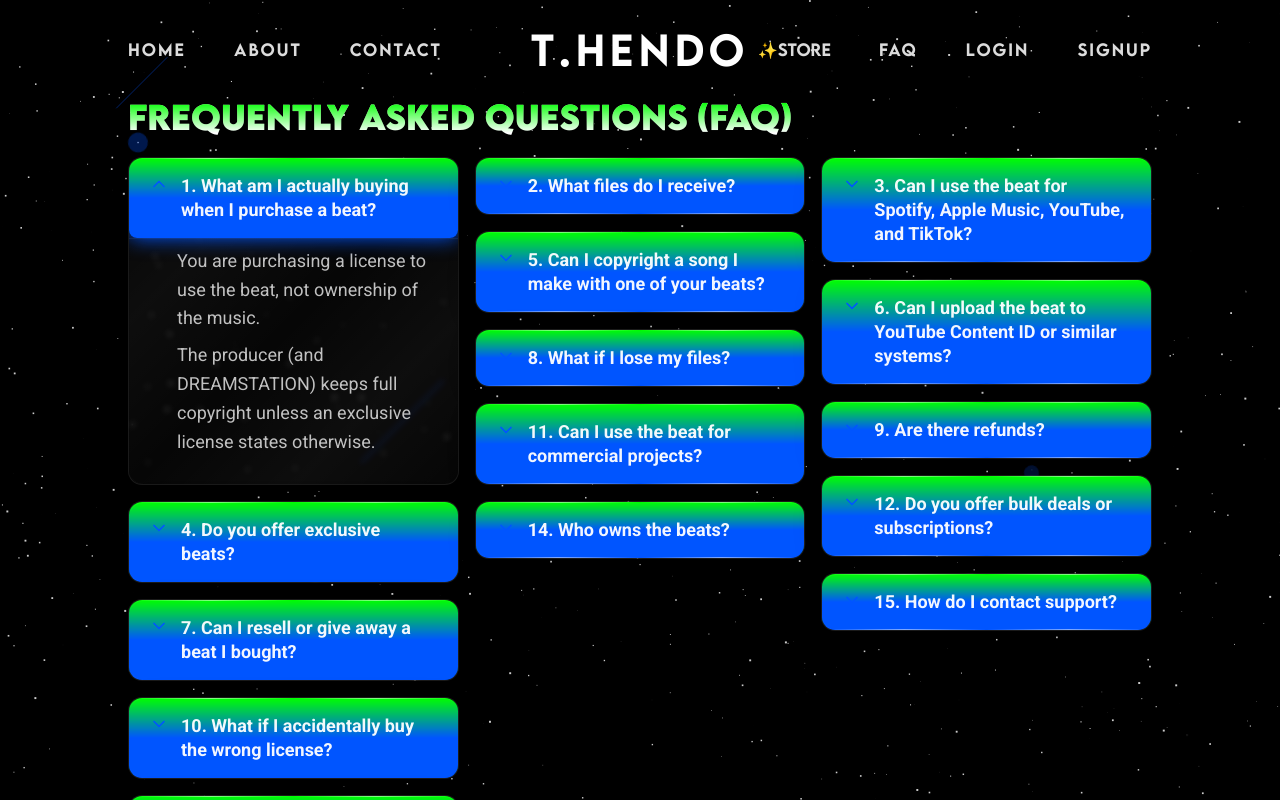
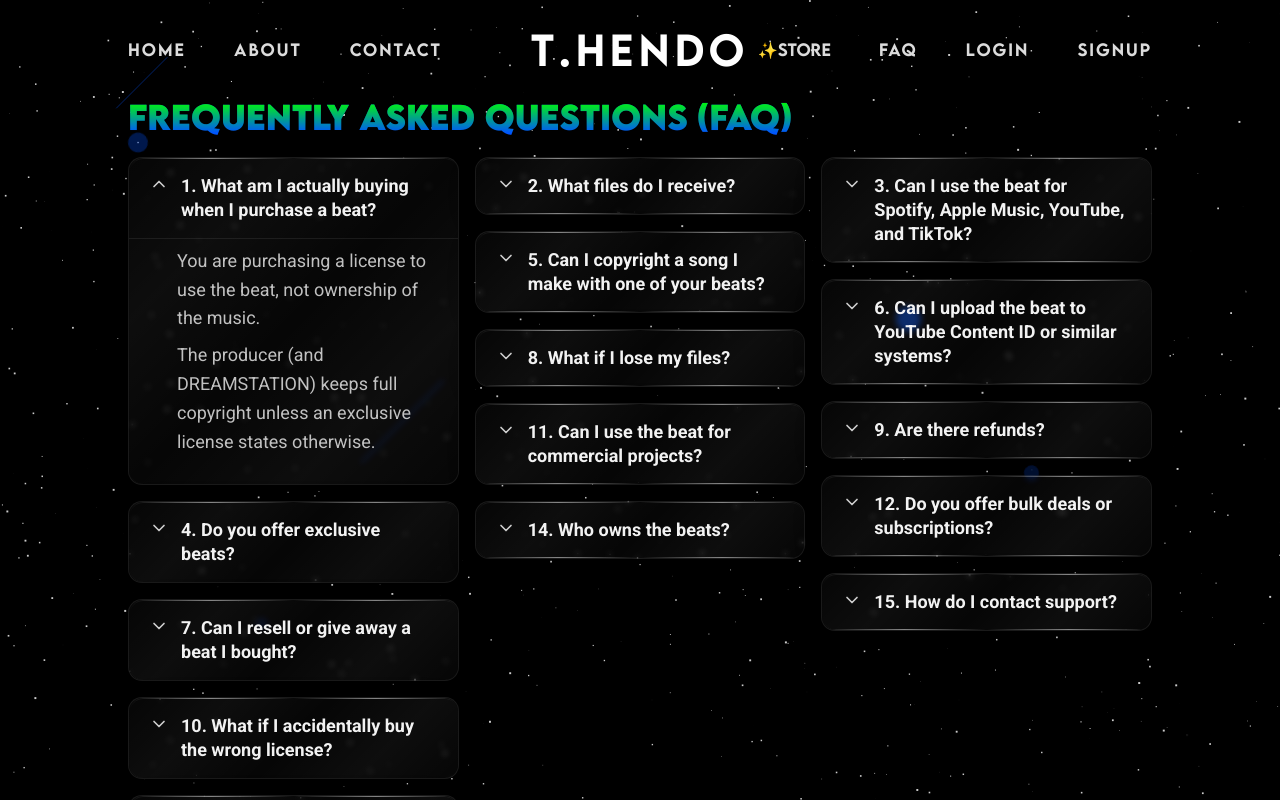
Before and after one commit to NikoDola/hendo, a Next.js app: page /faq in a window 1280 px wide. Shown: the top 800 px of the page. Built offline with nearby package versions, Linux system fonts and the light colour scheme; no server answers.

Commit message:
faq are not changing colors

```diff
--- a/src/components/pages/FaqPage.css
+++ b/src/components/pages/FaqPage.css
@@ -6,7 +6,7 @@
 }
 
 .faqPageTitle {
-  color: white;
+
   font-size: 2rem;
   font-weight: 700;
   margin: 0 0 1.5rem 0;
@@ -46,6 +46,20 @@
   cursor: pointer;
   text-align: left;
   color: white;
+  /* Override global <button> theme skin for FAQ cards */
+  box-shadow: none;
+  font-family: 'Roboto', sans-serif;
+  transition: background-color 0.2s ease, color 0.2s ease;
+}
+
+.faqQuestionRow::before,
+.faqQuestionRow::after {
+  content: none !important;
+}
+
+.faqQuestionRow:hover {
+  background: rgba(255, 255, 255, 0.04);
+  color: white;
 }
 
 .faqQuestionText {
@@ -54,7 +68,7 @@
 }
 
 .faqChevron {
-  color: var(--theme-color);
+  color: rgba(255, 255, 255, 0.8);
   transition: transform 0.2s ease;
   flex-shrink: 0;
 }
```
